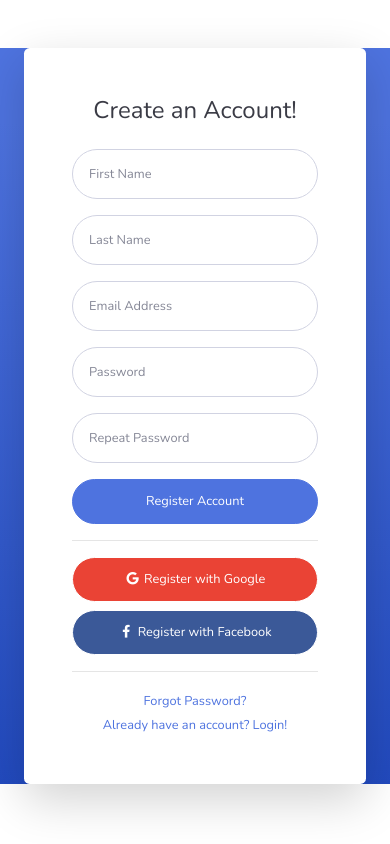
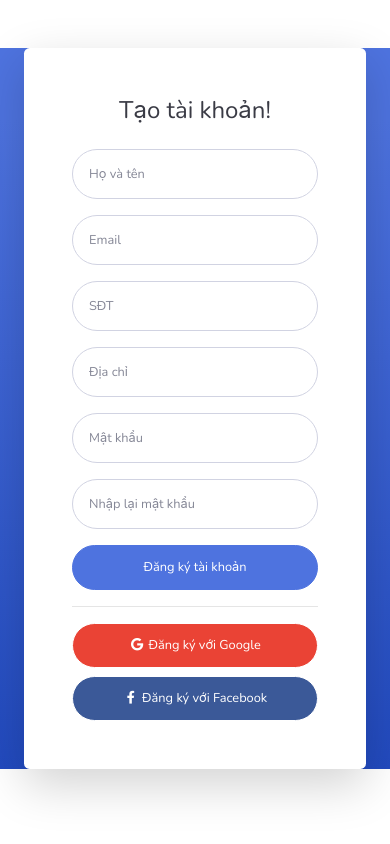
Before and after one commit to DaiMux1/parking-system, a Vue app in the folder fe/: page /register in a window 390 px wide. Built offline with nearby package versions, Linux system fonts and the light colour scheme; a web font is replaced by a local one.

Commit message:
update Login and Register Page

```diff
--- a/fe/src/views/Login.vue
+++ b/fe/src/views/Login.vue
@@ -1,13 +1,9 @@
 <template>
   <div class="bg-gradient-primary">
-
     <div class="container">
-
       <!-- Outer Row -->
       <div class="row justify-content-center">
-
         <div class="col-xl-10 col-lg-12 col-md-9">
-
           <div class="card o-hidden border-0 shadow-lg my-5">
             <div class="card-body p-0">
               <!-- Nested Row within Card Body -->
@@ -16,113 +12,67 @@
                 <div class="col-lg-6">
                   <div class="p-5">
                     <div class="text-center">
-                    <h1 class="h4 text-gray-900 mb-4">Welcome Back!</h1>
+                      <h1 class="h4 text-gray-900 mb-4">
+                        Chào mừng đã trở lại !!!!
+                      </h1>
                     </div>
                     <form class="user">
                       <div class="form-group">
-                      <input type="email" class="form-control form-control-user"
-                             id="exampleInputEmail" aria-describedby="emailHelp"
-                             placeholder="Enter Email Address...">
+                        <input
+                          v-model="username"
+                          type="text"
+                          class="form-control form-control-user"
+                          id="exampleInputEmail"
+                          aria-describedby="emailHelp"
+                          placeholder="Tài khoản"
+                        />
                       </div>
                       <div class="form-group">
-                      <input type="password" class="form-control form-control-user"
-                             id="exampleInputPassword" placeholder="Password">
+                        <input
+                          v-model="password"
+                          type="password"
+                          class="form-control form-control-user"
+                          id="exampleInputPassword"
+                          placeholder="Mật khẩu"
+                        />
                       </div>
-                    <div class="form-group">
-                      <div class="custom-control custom-checkbox small">
-                        <input type="checkbox" class="custom-control-input" id="customCheck">
-                        <label class="custom-control-label" for="customCheck">Remember
-                          Me</label>
-                      </div>
-                    </div>
-                    <a href="index.html" class="btn btn-primary btn-user btn-block">
-                      Login
-                    </a>
-                    <hr>
-                    <a href="index.html" class="btn btn-google btn-user btn-block">
-                      <i class="fab fa-google fa-fw"></i> Login with Google
-                    </a>
-                    <a href="index.html" class="btn btn-facebook btn-user btn-block">
-                      <i class="fab fa-facebook-f fa-fw"></i> Login with Facebook
+
+                      <a class="btn btn-primary btn-user btn-block">
+                        Đăng nhập
                       </a>
                     </form>
-                  <hr>
+                    <hr />
                     <div class="text-center">
-                    <a class="small" href="forgot-password.html">Forgot Password?</a>
+                      <a class="small" href="#">Quên mật khẩu?</a>
                     </div>
                     <div class="text-center">
-                    <a class="small" href="register.html">Create an Account!</a>
+                      <router-link :to="{ name: 'Register' }" class="small"
+                        >Tạo tài khoản Admin!</router-link
+                      >
                     </div>
                   </div>
                 </div>
               </div>
             </div>
           </div>
-
         </div>
-
       </div>
-
     </div>
-
-
   </div>
 </template>
 
 <script>
-import '@/assets/styles/sb-admin-2.min.css'
-import axios from "axios";
-import { mapState, mapActions } from "vuex";
+import "@/assets/styles/sb-admin-2.min.css";
+
 export default {
   name: "Login",
   data() {
     return {
       username: "",
-      curentPassword: "",
+      password: "",
     };
-  },
-  computed: {
-    ...mapState({
-      passwordToken: (state) => state.account.passwordToken,
-    }),
-  },
-  methods: {
-    async handleSubmit() {
-      try {
-        const res = await axios({
-          method: "POST",
-          url: "http://localhost:8080/login",
-
-          data: {
-            username: this.username,
-            password: this.curentPassword,
-          },
-
-          headers: {
-            "Access-Control-Allow-Origin": "*",
-            "Content-Type": "application/json",
-          },
-        });
-
-        if (res.data) {
-          console.log("logged in", res.data);
-          localStorage.setItem("token", res.data);
-          if (this.$route.name === "SignIn") {
-            this.$router.push("/");
-          }
-          this.submitPasswordToken(res.data)
-          // console.log(this.passwordToken)
-        }
-      } catch (err) {
-        alert(err);
-      }
-    },
-    ...mapActions(["submitPasswordToken"]),
   },
 };
 </script>
 
-<style scoped>
-
-
-</style>
+<style scoped></style>
--- a/fe/src/views/Register.vue
+++ b/fe/src/views/Register.vue
@@ -9,67 +9,96 @@
             <div class="col-lg-7">
               <div class="p-5">
                 <div class="text-center">
-                  <h1 class="h4 text-gray-900 mb-4">Create an Account!</h1>
+                  <h1 class="h4 text-gray-900 mb-4">Tạo tài khoản!</h1>
                 </div>
-                <form class="user">
-                  <div class="form-group row">
-                    <div class="col-sm-6 mb-3 mb-sm-0">
-                      <input type="text" class="form-control form-control-user" id="exampleFirstName"
-                             placeholder="First Name">
-                    </div>
-                    <div class="col-sm-6">
-                      <input type="text" class="form-control form-control-user" id="exampleLastName"
-                             placeholder="Last Name">
-                    </div>
+                <form class="user" id="register-form">
+                  <div class="form-group">
+                    <input
+                      v-model="username"
+                      type="text"
+                      class="form-control form-control-user"
+                      id="name"
+                      placeholder="Họ và tên"
+                    />
                   </div>
                   <div class="form-group">
-                    <input type="email" class="form-control form-control-user" id="exampleInputEmail"
-                           placeholder="Email Address">
+                    <input
+                      v-model="email"
+                      type="email"
+                      class="form-control form-control-user"
+                      id="email"
+                      placeholder="Email"
+                    />
+                  </div>
+                  <div class="form-group">
+                    <input
+                      v-model="phone"
+                      type="text"
+                      class="form-control form-control-user"
+                      id="phone"
+                      placeholder="SĐT"
+                    />
+                  </div>
+                  <div class="form-group">
+                    <input
+                      v-model="address"
+                      type="text"
+                      class="form-control form-control-user"
+                      id="address"
+                      placeholder="Địa chỉ"
+                    />
                   </div>
                   <div class="form-group row">
                     <div class="col-sm-6 mb-3 mb-sm-0">
-                      <input type="password" class="form-control form-control-user"
-                             id="exampleInputPassword" placeholder="Password">
+                      <input
+                        v-model="password"
+                        type="password"
+                        class="form-control form-control-user"
+                        id="exampleInputPassword"
+                        placeholder="Mật khẩu"
+                      />
                     </div>
                     <div class="col-sm-6">
-                      <input type="password" class="form-control form-control-user"
-                             id="exampleRepeatPassword" placeholder="Repeat Password">
+                      <input
+                        v-model="passwordConfirm"
+                        type="password"
+                        class="form-control form-control-user"
+                        id="exampleRepeatPassword"
+                        placeholder="Nhập lại mật khẩu"
+                      />
                     </div>
                   </div>
-                  <a href="login.html" class="btn btn-primary btn-user btn-block">
-                    Register Account
+                  <button class="btn btn-primary btn-user btn-block">
+                    Đăng ký tài khoản
+                  </button>
+                  <hr />
+                  <a href="#" class="btn btn-google btn-user btn-block">
+                    <i class="fab fa-google fa-fw"></i> Đăng ký với Google
                   </a>
-                  <hr>
-                  <a href="index.html" class="btn btn-google btn-user btn-block">
-                    <i class="fab fa-google fa-fw"></i> Register with Google
-                  </a>
-                  <a href="index.html" class="btn btn-facebook btn-user btn-block">
-                    <i class="fab fa-facebook-f fa-fw"></i> Register with Facebook
+                  <a href="#" class="btn btn-facebook btn-user btn-block">
+                    <i class="fab fa-facebook-f fa-fw"></i> Đăng ký với Facebook
                   </a>
                 </form>
-                <hr>
-                <div class="text-center">
-                  <a class="small" href="forgot-password.html">Forgot Password?</a>
-                </div>
-                <div class="text-center">
-                  <a class="small" href="">Already have an account? Login!</a>
-                </div>
+                <!--                <hr>-->
+                <!--                <div class="text-center">-->
+                <!--                  <a class="small" href="#">Quên mật khẩu?</a>-->
+                <!--                </div>-->
+                <!--                <div class="text-center">-->
+                <!--                  <router-link :to="{name:'Login'}" class="small">Đã có tài khoản? Đăng nhập ở đây!</router-link>-->
+                <!--                </div>-->
               </div>
             </div>
           </div>
         </div>
       </div>
-
     </div>
   </div>
-
 </template>
 
 <script>
-import '@/assets/styles/sb-admin-2.min.css'
-import axios from "axios";
+import "@/assets/styles/sb-admin-2.min.css";
 export default {
-  name: "SignUp",
+  name: "Register",
   data() {
     return {
       username: "",
@@ -80,41 +109,9 @@
       passwordConfirm: "",
     };
   },
-  methods: {
-    async handleSubmit() {
-      try {
-        const res = await axios({
-          method: "POST",
-          url: "http://localhost:8080/signup",
-          data: {
-            email: this.email,
-            username: this.username,
-            password: this.password,
-            phone: this.phone,
-          },
-          headers: {
-            "Access-Control-Allow-Origin": "*",
-            "Content-Type": "application/json",
-          },
-        });
-        if (res.data) {
-          console.log("logged in", res.data);
-          localStorage.setItem("token", res.data);
-          if (this.$route.name === "SignUp") {
-            alert("Sign Up successful !!");
-            this.$router.push("/sign-in");
-          }
-        }
-      } catch (err) {
-        alert(err.response.data.message)
-      }
-    },
-  },
+  computed: {},
+  methods: {},
 };
 </script>
 
-<style scoped>
-.bg-gradient-primary {
-  hight: 100%;
-}
-</style>
+<style scoped></style>
```
Also changed, not shown: 1 other file (tests, documents, lock files or other folders). Lines whose indentation alone changed are shown as unchanged.
